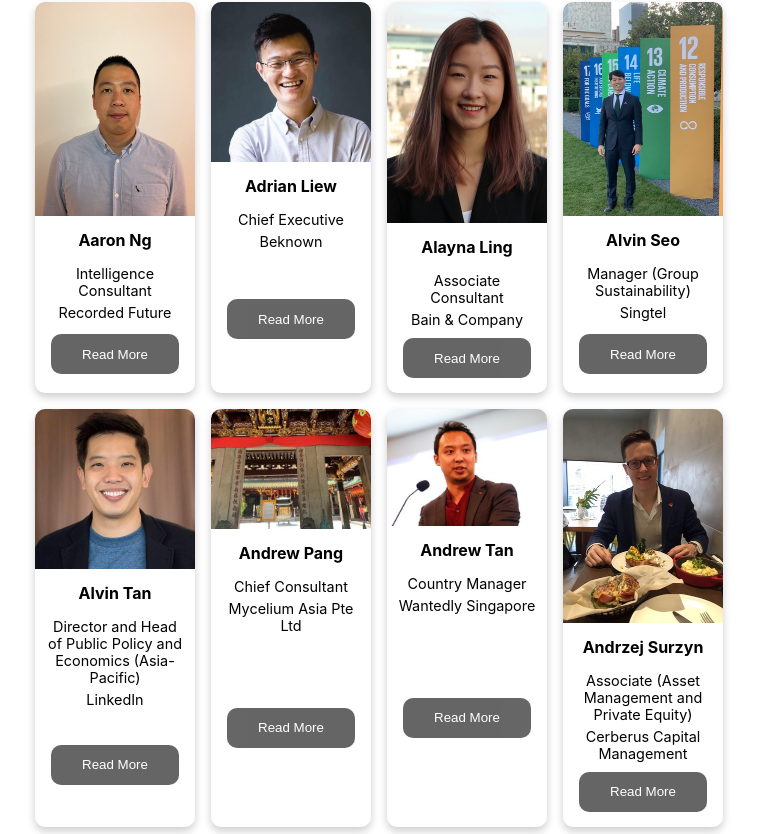
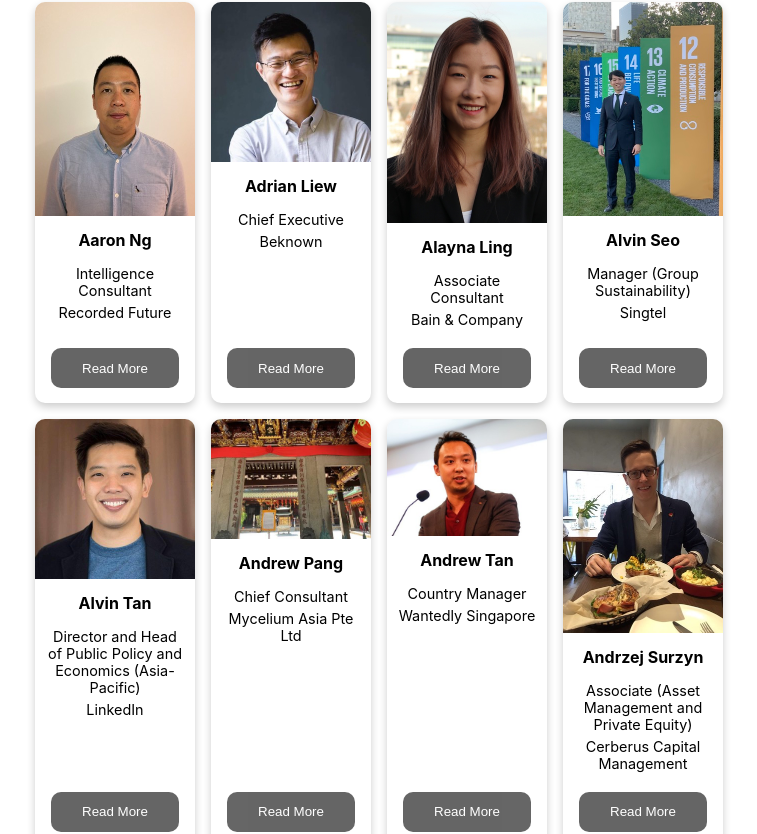
Before and after one commit to AdvisorySG/mentorship-page, a React (Create React App) app: page / in a window 1280 px wide. Shown: the part 712-1546 px from the top of the page, without its empty margins (261-1018 px from the left). Built offline with nearby package versions, Linux system fonts and the light colour scheme.

Commit message:
Ensure “Read More” buttons are at the bottom of the card.
Closes #48.

```diff
--- a/src/components/profile-card.css
+++ b/src/components/profile-card.css
@@ -25,8 +25,8 @@
   margin: auto;
 }
 .card-descriptors {
+  flex: 1;
   padding: 10px;
-  vertical-align: middle;
 }
 .card-name {
   margin-bottom: 10px;
@@ -37,6 +37,11 @@
   font-size: 90%;
   text-align: center;
   padding-top: 5px;
+}
+.card-read-more-container {
+  background-color: white;
+  width: 80%;
+  margin: 10px auto 15px;
 }
 .card-read-more {
   height: 40px;
@@ -50,12 +55,6 @@
   border-radius: 10px;
   opacity: 0.6;
 }
-.card-read-more-container {
-  background-color: white;
-  width: 80%;
-  margin: auto;
-  padding-bottom: 15px;
-}
 .card-read-more:hover {
   background-color: black;
   color: white;
```
